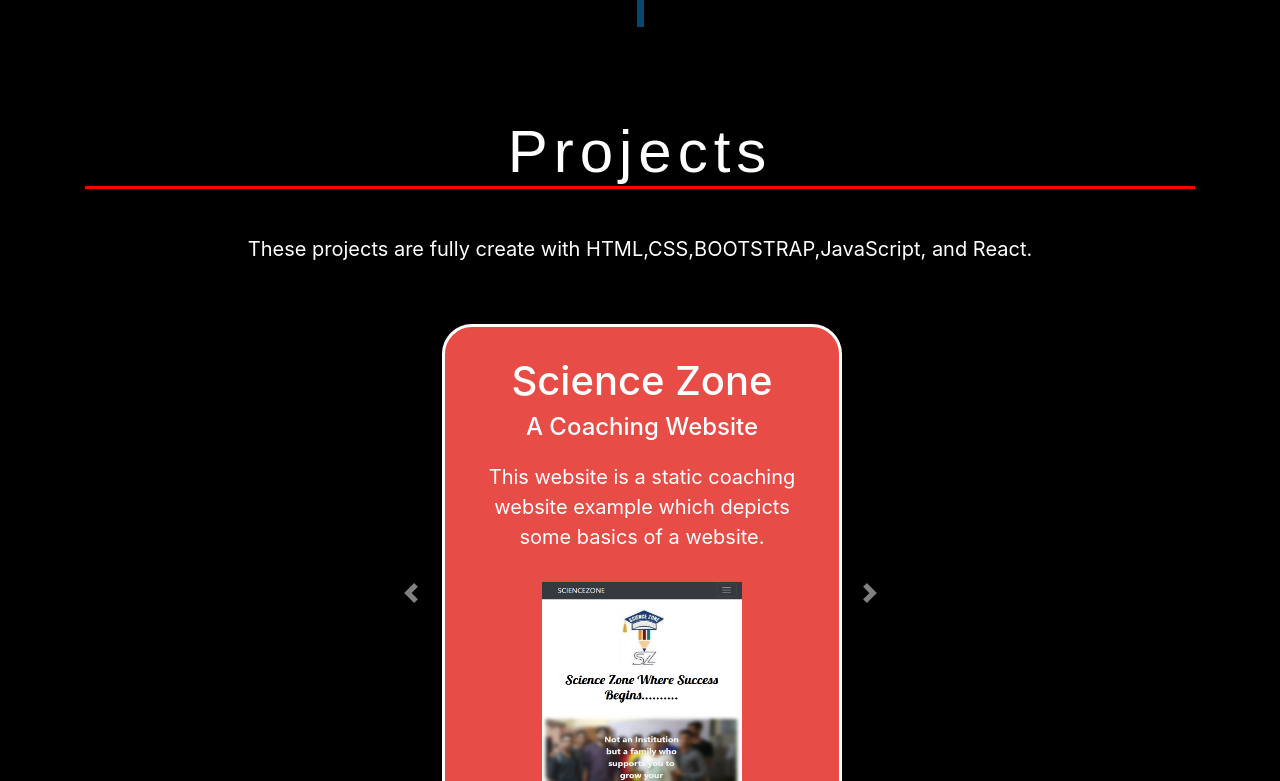
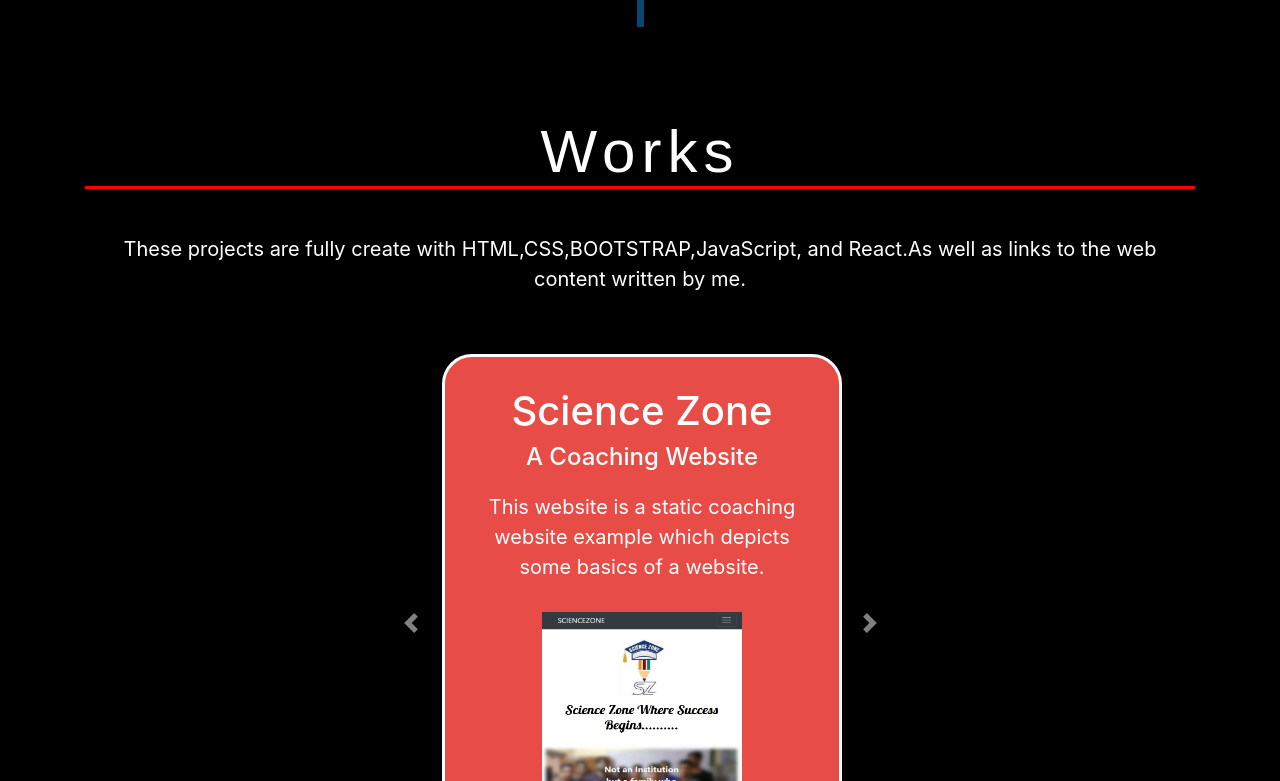
Before and after one commit to harsh0620/Harsh.codes, a plain HTML site: page index.html in a window 1280 px wide. Shown: the part 3084-3865 px from the top of the page. Drawn offline with nearby package versions, Linux system fonts and the light colour scheme.

Commit message:
some updation

```diff
--- a/index.html
+++ b/index.html
@@ -329,10 +329,10 @@
     <div class="container">
       <div class="row">
         <div class="col-12">
-          <h1 class="section-header">Projects</h1>
+          <h1 class="section-header">Works</h1>
         </div>
       </div>
-      <p>These projects are fully create with HTML,CSS,BOOTSTRAP,JavaScript, and React.</p>
+      <p>These projects are fully create with HTML,CSS,BOOTSTRAP,JavaScript, and React.As well as links to the web content written by me.</p>
       <div class="row">
         <div class="col-lg-3 col-12"></div>
         <div class="col-lg-6 col-12 container"><div id="carouselExampleControls" class="carousel slide" data-ride="carousel">
```
Also changed, not shown: images/harsh.png, images/harsh1.png (added).
